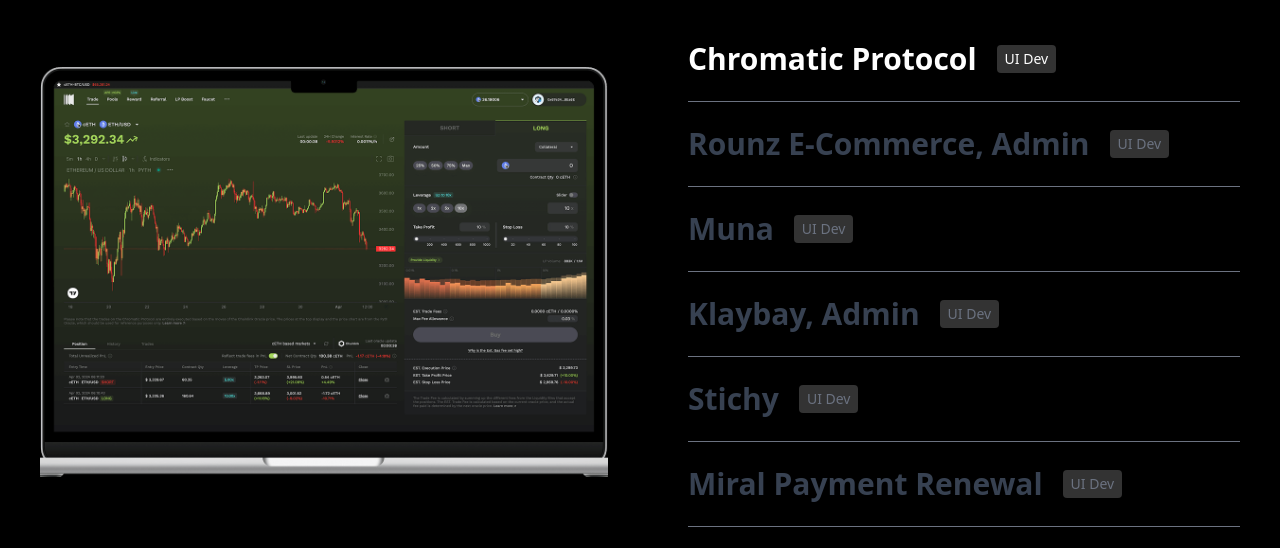
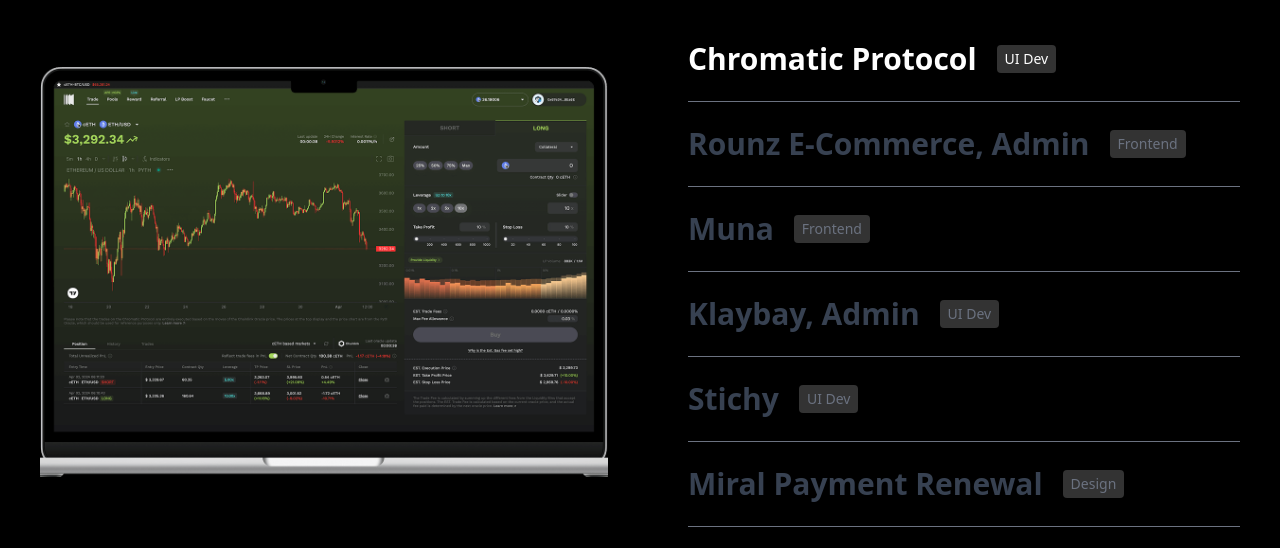
Before and after one commit to diayeri/portfolio-next, a Next.js app: page / in a window 1280 px wide. Shown: the part 1340-1888 px from the top of the page. Built offline with nearby package versions, Linux system fonts and the light colour scheme; no server answers.

Commit message:
fix: 포트폴리오 파트 태그 replaceRole 변경

```diff
--- a/src/components/Portfolio.tsx
+++ b/src/components/Portfolio.tsx
@@ -87,7 +87,7 @@ const Portfolio = () => {
                         : " text-gray-500"
                     }`}
                   >
-                    {roleData.tag}
+                    {roleData.replaceRole(project.category)}
                   </span>
                 </div>
                 {/* </a> */}
--- a/src/data/roleMap.ts
+++ b/src/data/roleMap.ts
@@ -3,7 +3,6 @@ export type RoleType = "develop" | "design";
 type RoleData = {
   titleEn: string;
   titleKo: string;
-  tag: string;
   replaceRole: (role: string) => string;
 };
 
@@ -11,14 +10,14 @@ export const roleMap: Record<RoleType, RoleData> = {
   develop: {
     titleEn: "UI Developer",
     titleKo: "UI 개발자",
-    tag: "UI Dev",
     replaceRole: (role: string) => role,
   },
   design: {
     titleEn: "UI Designer",
     titleKo: "UI 디자이너/퍼블리셔",
-    tag: "Markup",
     replaceRole: (role: string) =>
-      role.replace(/UI Developer/g, "Web Publisher"),
+      role
+        .replace(/UI Developer/g, "Web Publisher")
+        .replace(/\bUI Dev\b/g, "Markup"),
   },
 };
```
